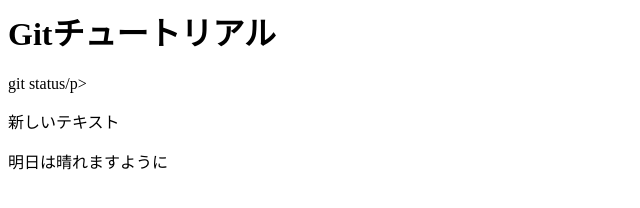
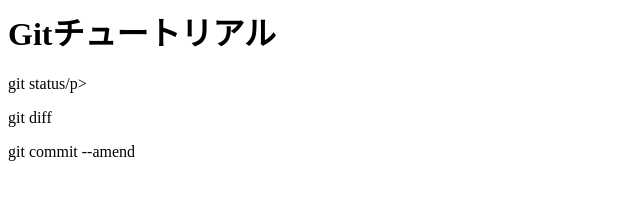
Before and after one commit to Naotake627/git_tutorial, a plain HTML site: page index.html in a window 1280 px wide. Shown: the whole page, without its empty margins (0-640 px from the left). Drawn offline with Linux system fonts and the light colour scheme.

Commit message:
git commit --amendを追記

```diff
--- a/index.html
+++ b/index.html
@@ -1,4 +1,4 @@
 <h1>Gitチュートリアル</h1>
 <p>git status/p>
-  <p>新しいテキスト</p>
-  <p>明日は晴れますように</p>
+<p>git diff</p>
+<p>git commit --amend</p>
```
